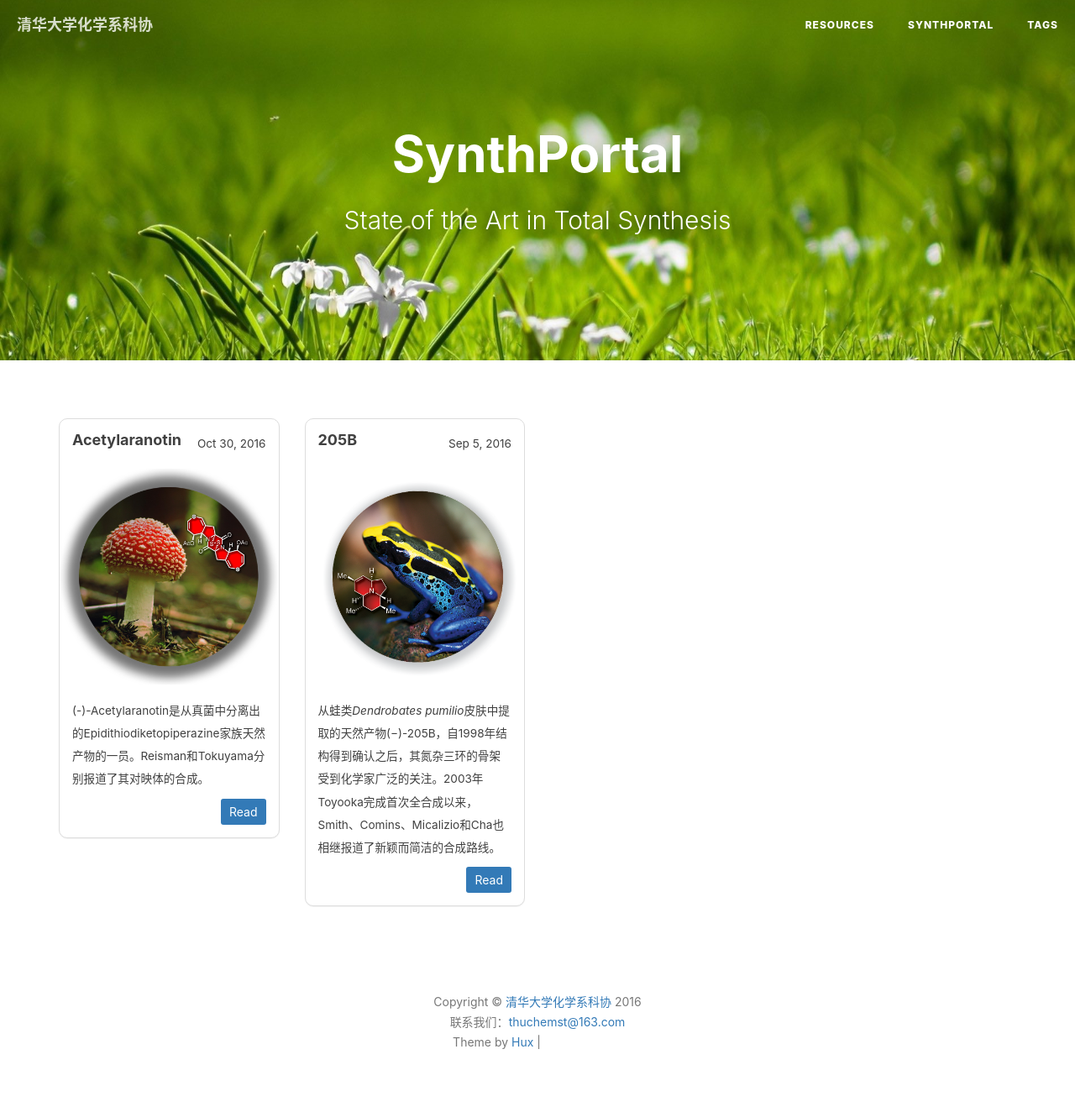
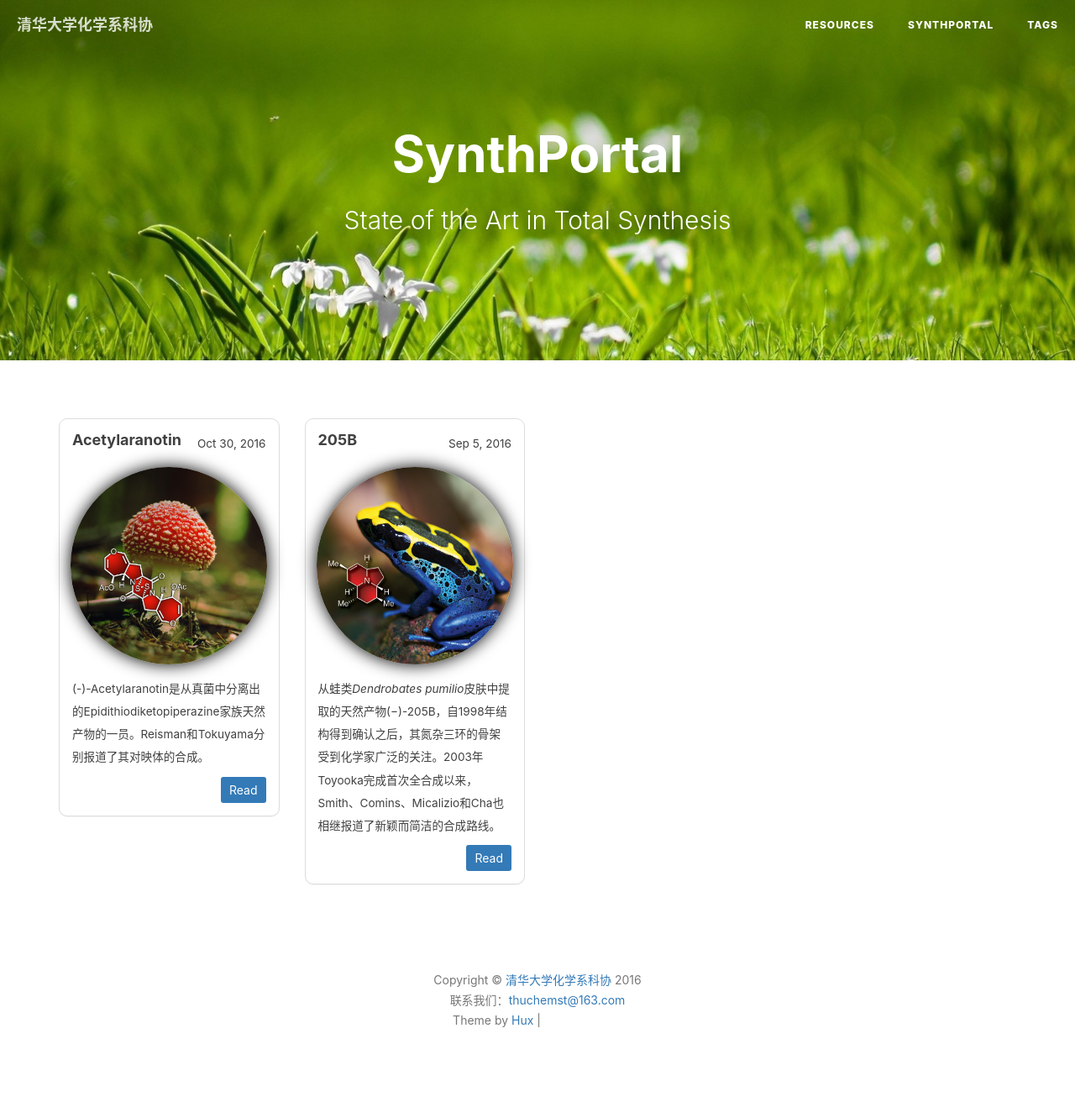
Before and after one commit to THUchemST/thuchemst.github.io, a Jekyll site: the page built from synthportal.html, in a window 1280 px wide. Shown: the whole page at 84% size. Built offline with Jekyll 4.4.1, drawn with Linux system fonts in a browser that asks for light colours; nearby versions of some CDN libraries; after the commit the page ends 1292 px from its top, so only the background shows below that; grey boxes are pictures that could not be loaded.

Commit message:
Style Optimisation 1611011456

```diff
--- a/synthportal.html
+++ b/synthportal.html
@@ -36,6 +36,11 @@ header-img: "img/synthportal-bg.jpg"
   		box-shadow: 0px 0px 10px rgba(0, 0, 0, 0.5);
 	}
 
+	.round_photo{
+		-webkit-border-radius: 90%;
+		width:90%;
+		box-shadow: 0px 0px 20px rgba(0, 0, 0, 1);
+	}
 
     </style>
 </head>
@@ -48,7 +53,7 @@ header-img: "img/synthportal-bg.jpg"
 
 	{% for post in site.posts %}
 		{% if post.synthesis == 1 %}
-	<div class="col-sm-6 col-md-3">
+	<div class="col-xs-6 col-sm-4 col-md-3">
 		<div class="panel panel-default">
 			<div class="panel-body">
 				<h3 class="panel-title pull-left">
@@ -60,9 +65,11 @@ header-img: "img/synthportal-bg.jpg"
                 </span>
 
 			</div>
+            <div style="text-align:center">
 				{% if post.syn-img %}
-                	<img width="100%" src="../{{ post.syn-img }}" alt="{{post.syn-name}}">
+                	<img class="round_photo" src="../{{ post.syn-img }}" alt="{{ post.syn-name }}">
 				{% endif %}
+            </div>
 
 			<div class="panel-body">
 				<small>
```
Also changed, not shown: index.html (+7 -5 lines), img/in-post/2016-09-05-synthesis-205b/syn-205b.png, img/in-post/2016-10-30-synthesis-acetylaranotin/syn-acetylaranotin.png, 3 other files.
